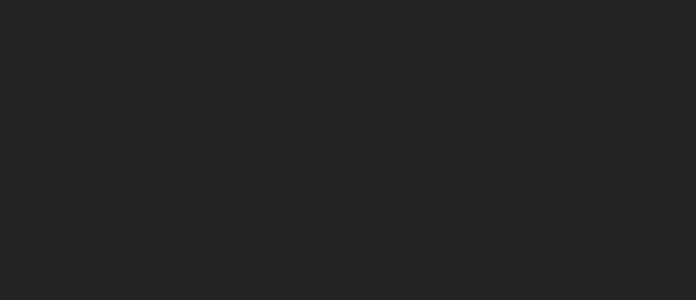
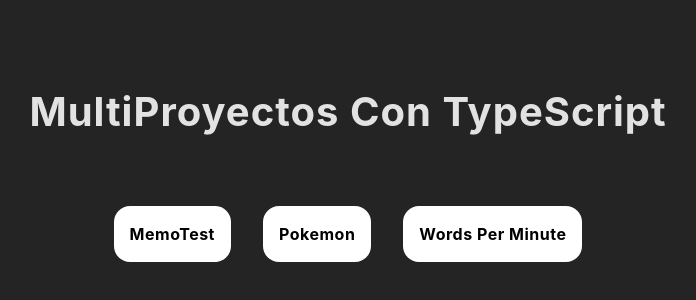
Before and after one commit to Matias98cs/multiproyectos-react-ts, a React (Vite) app: page / in a window 1280 px wide. Before the commit this address had no page. Shown: the part 228-528 px from the top of the page, without its empty margins (292-988 px from the left). Built offline with nearby package versions, Linux system fonts and the light colour scheme.

Commit message:
home creada que muestra las paginas de los proyectos

```diff
--- a/src/App.tsx
+++ b/src/App.tsx
@@ -2,12 +2,14 @@
 import Memotest from "./screens/Memotest"
 import WordsPerMinute from "./screens/WordsPerMinute"
 import Pokemon from "./screens/Pokemon"
+import Home from "./screens/Home"
 
 
 function App() {
 
   return (
     <Routes>
+      <Route path="/" element={<Home/>} />
       <Route path="/memotest" element={<Memotest />} />
       <Route path="/wpm" element={<WordsPerMinute />} />
       <Route path="/pokemon" element={<Pokemon />} />
--- /dev/null
+++ b/src/screens/Home.tsx
@@ -0,0 +1,24 @@
+import { Link } from "react-router-dom"
+import "../styles/home.css"
+
+const Home = () => {
+    return (
+        <div className="home-container">
+            <h2>MultiProyectos Con TypeScript</h2>
+
+            <div className="home-links">
+                <Link to={`/memotest`} >
+                    MemoTest
+                </Link>
+                <Link to={`/pokemon`} >
+                    Pokemon
+                </Link>
+                <Link to={`/wpm`} >
+                    Words Per Minute
+                </Link>
+            </div>
+        </div>
+    )
+}
+
+export default Home
--- a/src/screens/Memotest.tsx
+++ b/src/screens/Memotest.tsx
@@ -1,4 +1,5 @@
 import { useEffect, useState } from "react";
+import { Link } from "react-router-dom";
 
 const IMAGES = [
   "https://icongr.am/devicon/angularjs-original.svg?size=128&color=currentColor",
@@ -29,13 +30,30 @@
   }, [selected]);
 
   useEffect(() => {
-    if(guessed.length === IMAGES.length){
+    if (guessed.length === IMAGES.length) {
       alert("You win!");
       location.reload();
     }
   }, [guessed]);
 
   return (
+    <>
+      <Link
+        to={`/`}
+        style={{
+          position: "absolute",
+          left: "0",
+          marginLeft: "1rem",
+          color: "black",
+          padding: "1rem",
+          top: "0",
+          borderRadius: "1.2rem",
+          backgroundColor: "white",
+          textDecoration: "none",
+        }}
+      >
+        Volver
+      </Link>
       <main
         style={{
           display: "grid",
@@ -71,5 +89,6 @@
           );
         })}
       </main>
+    </>
   );
 }
--- a/src/screens/Pokemon.tsx
+++ b/src/screens/Pokemon.tsx
@@ -1,4 +1,5 @@
 import { useState } from "react";
+import { Link } from "react-router-dom";
 
 const POKEMONS = [
   "bulbasaur",
@@ -28,7 +29,7 @@
   "pikachu",
   "raichu",
   "sandshrew",
-  "sandslash"
+  "sandslash",
 ];
 
 const MATCH = Math.floor(Math.random() * POKEMONS.length);
@@ -50,11 +51,30 @@
       alert(`You Won!`);
     } else {
       alert(`Wrong answer!`);
-      pokemon.value = ""
+      pokemon.value = "";
     }
   }
 
   return (
+    <>
+      <Link
+        to={`/`}
+        style={{
+          position: "absolute",
+          left: "0",
+          marginLeft: "1rem",
+          top: "0",
+          color: "black",
+          marginTop: "1rem",
+          padding: "1rem",
+          borderRadius: "1.2rem",
+          backgroundColor: "white",
+          textDecoration: "none",
+        }}
+      >
+        Volver
+      </Link>
+
       <div
         style={{
           display: "flex",
@@ -82,10 +102,11 @@
           </button>
         ) : (
           <form onSubmit={handleSubmit}>
-          <input type="text" name="pokemon" autoFocus/>
+            <input type="text" name="pokemon" autoFocus />
             <button type="submit">Submit</button>
           </form>
         )}
       </div>
+    </>
   );
 }
--- a/src/screens/WordsPerMinute.tsx
+++ b/src/screens/WordsPerMinute.tsx
@@ -1,4 +1,5 @@
 import { useEffect, useState } from "react";
+import { Link } from "react-router-dom";
 
 // words with 5 letters and no spacial characters
 const WORDS = [
@@ -38,8 +39,26 @@
     }
   }, [time]);
 
+  return (
+    <>
+      <Link
+        to={`/`}
+        style={{
+          position: "absolute",
+          left: "0",
+          marginLeft: "1rem",
+          top: "0",
+          color: "black",
+          marginTop: "1rem",
+          padding: "1rem",
+          borderRadius: "1.2rem",
+          backgroundColor: "white",
+          textDecoration: "none",
+        }}
+      >
+        Volver
+      </Link>
 
-  return (
       <div
         style={{
           display: "flex",
@@ -65,5 +84,6 @@
           <button onClick={() => setTime(60)}>Play</button>
         )}
       </div>
+    </>
   );
 }
--- /dev/null
+++ b/src/styles/home.css
@@ -0,0 +1,42 @@
+.home-container {
+    display: flex;
+    flex-direction: column;
+    justify-content: center;
+    align-items: center;
+    height: 100vh;
+    gap: 4rem;
+}
+
+.home-container h2 {
+    font-size: 2.5rem;
+    letter-spacing: 1px;
+}
+
+.home-links {
+    display:  flex;
+    flex-wrap: wrap;
+    gap: 2rem;
+}
+
+.home-links a {
+    text-decoration: none;
+    color: black;
+    font-size: 1rem;
+    font-weight: bold;
+    padding: 1rem;
+    border-radius: 1rem;
+    background-color: #fff;
+    letter-spacing: .5px;
+}
+
+.home-links a:nth-child(1):hover {
+    background-color: tomato
+}
+
+.home-links a:nth-child(2):hover {
+    background-color:rgba(238, 255, 0, 0.73)
+}
+
+.home-links a:nth-child(3):hover {
+    background-color: lightblue ;
+}
```
Also changed, not shown: 1 other file (tests, documents, lock files or other folders). Lines whose indentation alone changed are shown as unchanged.
